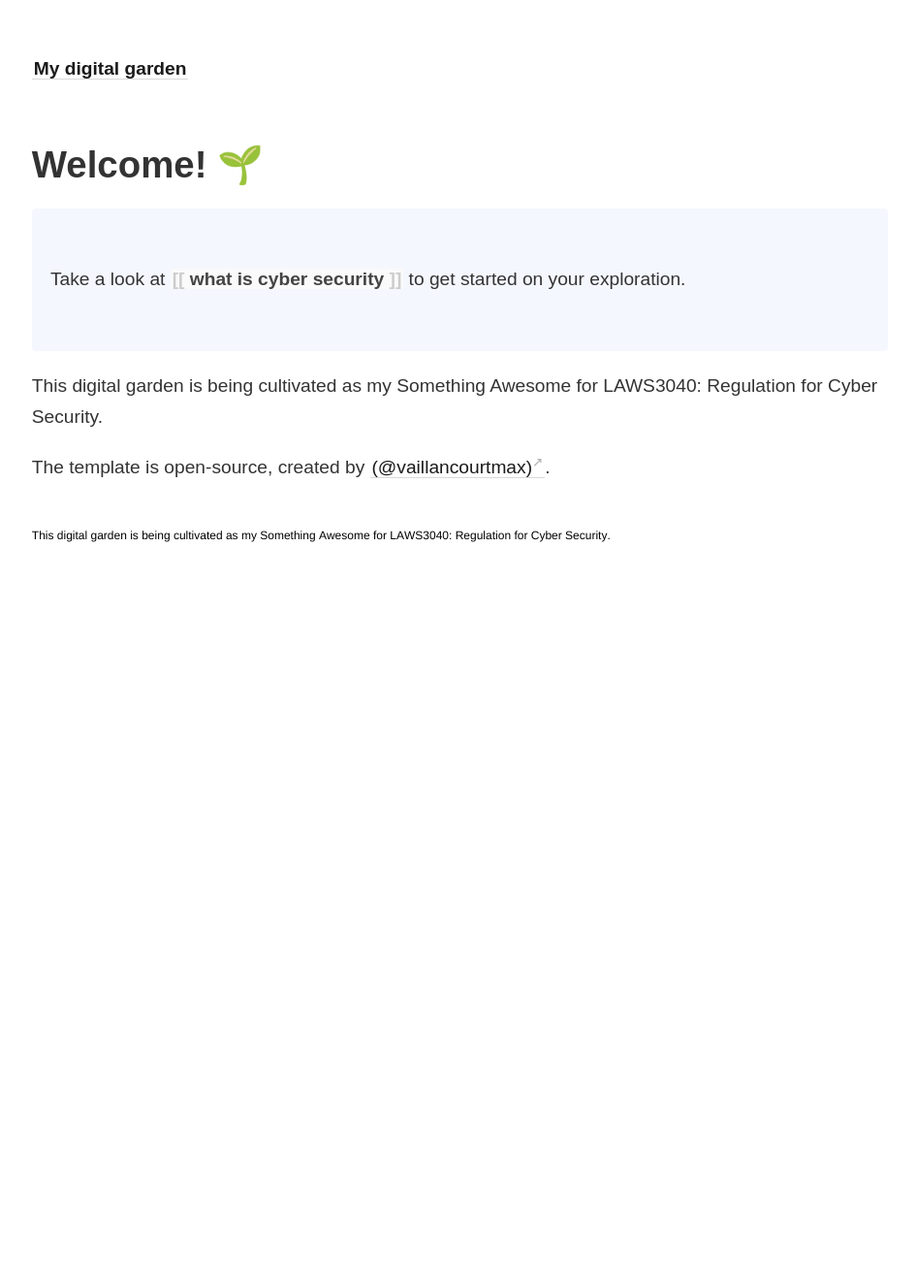
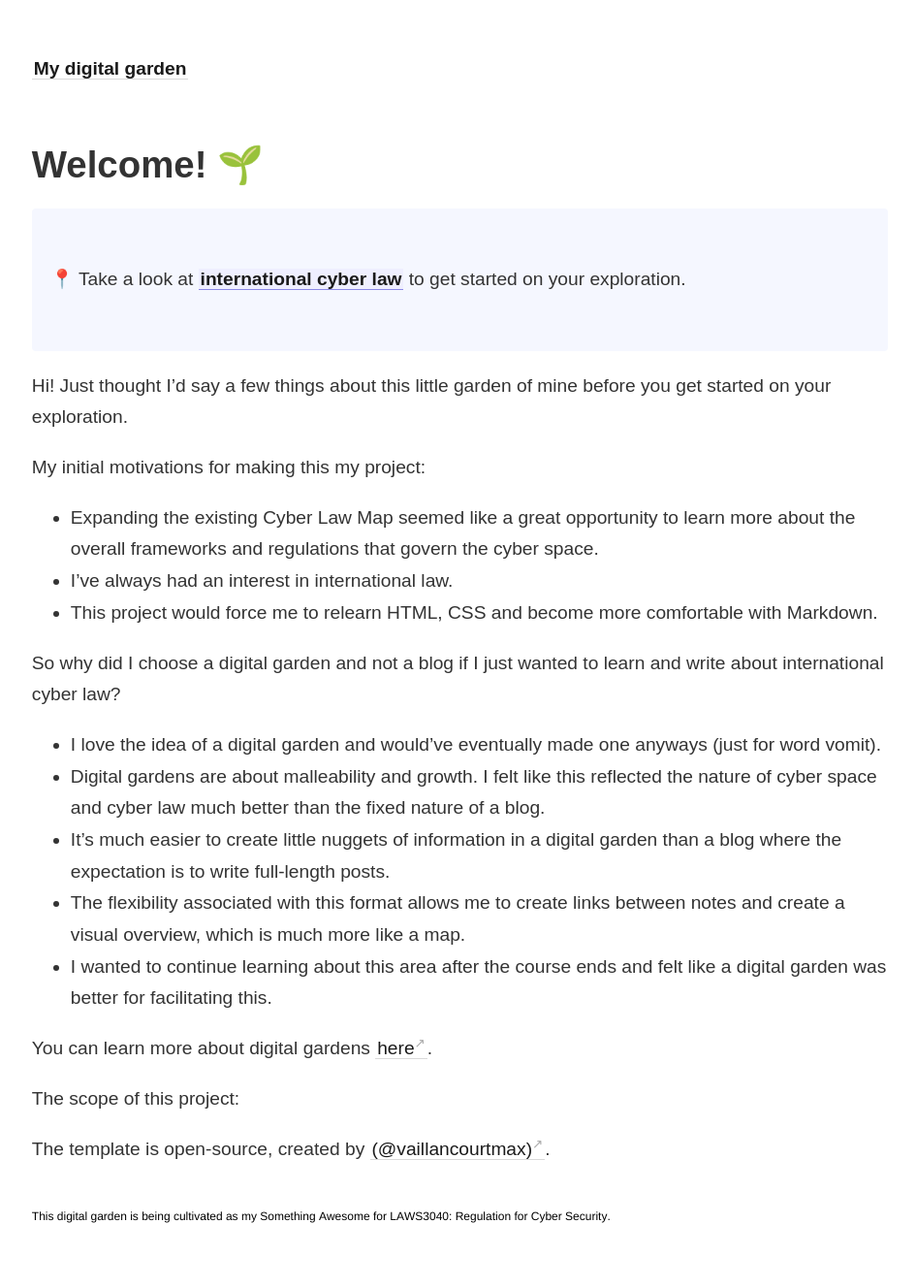
Before and after one commit to ctr-l/digital-garden, a Jekyll site: the page built from _pages/index.md, in a window 1280 px wide. Shown: the whole page at 97% size, without its empty margins (44-989 px from the left). Built offline with Jekyll 4.4.1, drawn with Linux system fonts in a browser that asks for light colours; before the commit the page ends 900 px from its top, so only the background shows below that.

Commit message:
Update content

```diff
--- a/_pages/index.md
+++ b/_pages/index.md
@@ -8,10 +8,26 @@ permalink: /
 # Welcome! 🌱
 
 <p style="padding: 3em 1em; background: #f5f7ff; border-radius: 4px;">
-  Take a look at <span style="font-weight: bold">[[what is cyber security]]</span> to get started on your exploration.
+📍 Take a look at <span style="font-weight: bold">[[international cyber law]]</span> to get started on your exploration.
 </p>
 
-This digital garden is being cultivated as my Something Awesome for LAWS3040: Regulation for Cyber Security.
+Hi! Just thought I'd say a few things about this little garden of mine before you get started on your exploration.
+
+My initial motivations for making this my project:
+- Expanding the existing Cyber Law Map seemed like a great opportunity to learn more about the overall frameworks and regulations that govern the cyber space.
+- I've always had an interest in international law.
+- This project would force me to relearn HTML, CSS and become more comfortable with Markdown.
+
+So why did I choose a digital garden and not a blog if I just wanted to learn and write about international cyber law?
+- I love the idea of a digital garden and would've eventually made one anyways (just for word vomit).
+- Digital gardens are about malleability and growth. I felt like this reflected the nature of cyber space and cyber law much better than the fixed nature of a blog.
+- It's much easier to create little nuggets of information in a digital garden than a blog where the expectation is to write full-length posts.
+- The flexibility associated with this format allows me to create links between notes and create a visual overview, which is much more like a map.
+- I wanted to continue learning about this area after the course ends and felt like a digital garden was better for facilitating this.
+
+You can learn more about digital gardens [here](https://maggieappleton.com/garden-history).
+
+The scope of this project:
 
 The template is open-source, created by [(@vaillancourtmax)](https://twitter.com/vaillancourtmax).
 
```
Also changed, not shown: _notes/Australian Engagement INDEX.md (+1 -1 lines), _notes/international cyber law.md (renamed from _notes/Public International Cyber Law INDEX.md, +5 -2 lines).
